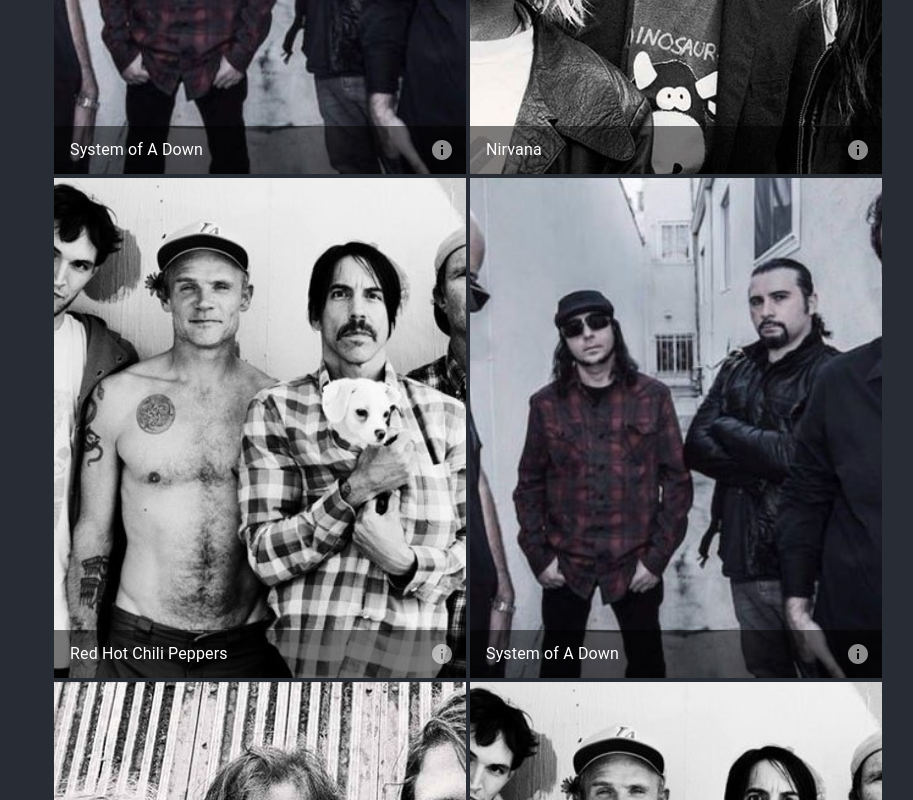
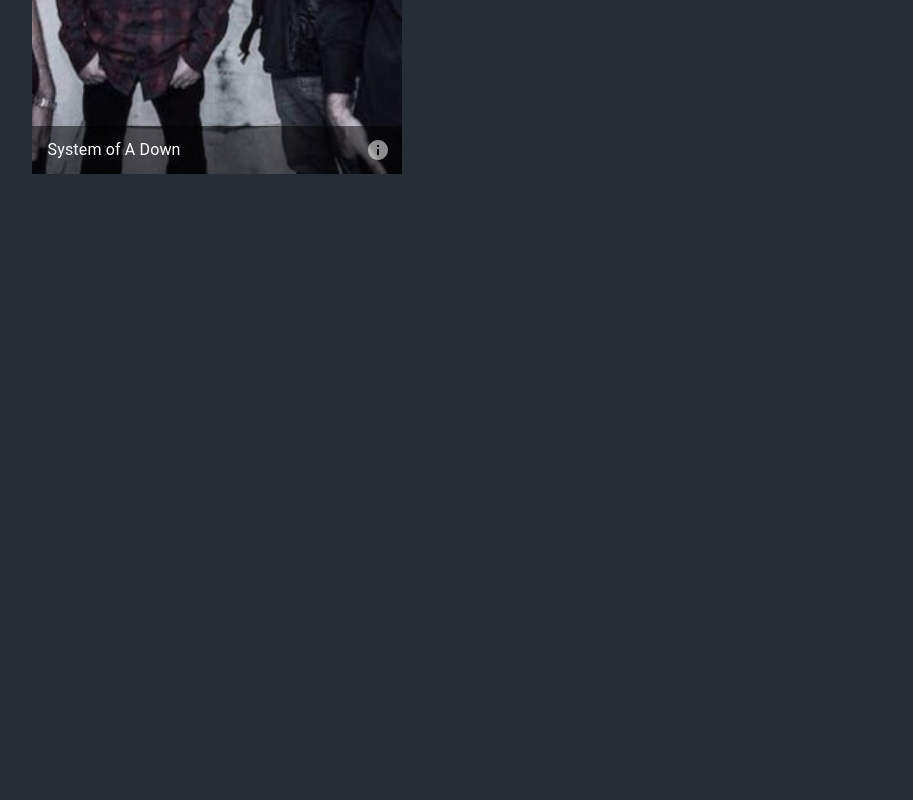
Before and after one commit to darrionkg/react-record-store, a React (Create React App) app: page /bands in a window 1280 px wide. Shown: the part 1040-1840 px from the top of the page, without its empty margins (172-1085 px from the left). After the commit the page ends 1214 px from the top, so only its background shows below. Built offline with nearby package versions, Linux system fonts and the light colour scheme.

Commit message:
updated routes and naming conventions

```diff
--- a/src/App.js
+++ b/src/App.js
@@ -13,16 +13,15 @@
   constructor(props) {
     super(props);
     this.state = {
-      masterProductList: []
+      masterList: []
     };
     this.handleAddingNewProductToList = this.handleAddingNewProductToList.bind(this);
   }
 
   handleAddingNewProductToList(newProduct){
-    var newMasterProductList = this.state.masterProductList.slice();
-    newMasterProductList.push(newProduct);
-    this.setState({masterProductList: newMasterProductList});
-    console.log(newMasterProductList);
+    var newMasterList = this.state.masterList.slice();
+    newMasterList.push(newProduct);
+    this.setState({masterList: newMasterList});
   }
 
   render(){
--- a/src/components/BandsList.jsx
+++ b/src/components/BandsList.jsx
@@ -39,30 +39,30 @@
     img: soad,
     title: 'System of A Down',
   },
-  {
-    img: nirvana,
-    title: 'Nirvana',
-  },
-  {
-    img: rhcp,
-    title: 'Red Hot Chili Peppers',
-  },
-  {
-    img: soad,
-    title: 'System of A Down',
-  },
-  {
-    img: nirvana,
-    title: 'Nirvana',
-  },
-  {
-    img: rhcp,
-    title: 'Red Hot Chili Peppers',
-  },
-  {
-    img: soad,
-    title: 'System of A Down',
-  }
+  // {
+  //   img: nirvana,
+  //   title: 'Nirvana2',
+  // },
+  // {
+  //   img: rhcp,
+  //   title: 'Red Hot Chili Peppers2',
+  // },
+  // {
+  //   img: soad,
+  //   title: 'System of A Down2',
+  // },
+  // {
+  //   img: nirvana,
+  //   title: 'Nirvana3',
+  // },
+  // {
+  //   img: rhcp,
+  //   title: 'Red Hot Chili Peppers3',
+  // },
+  // {
+  //   img: soad,
+  //   title: 'System of A Down3',
+  // }
 ]
 
 
--- a/src/components/Nav.jsx
+++ b/src/components/Nav.jsx
@@ -144,7 +144,7 @@
       <ListItemText primary={'Bands'} />
       </ListItem>
       </Link>
-      <Link to='/productlist' className={'noDecorationBlack'}><ListItem button key={'Shop'}>
+      <Link to='/shop' className={'noDecorationBlack'}><ListItem button key={'Shop'}>
       <ListItemText primary={'Shop'} />
       </ListItem>
       </Link>
--- a/src/components/Product.jsx
+++ b/src/components/Product.jsx
@@ -6,10 +6,12 @@
     <div>
       <style jsx>{`
         .color-toggle {
-          background-color: grey;
+          background-color: white;
           padding-left: 10%;
           padding-right: 10%;
           padding-top: 1%;
+          margin: 5%;
+          color: black;
         }
         .color-toggle:hover {
           background-color: lightgrey;
--- a/src/index.css
+++ b/src/index.css
@@ -13,6 +13,7 @@
 
 html, body-M {
   height: 100%;
+  width: 90%;
   margin: 0;
   background-color: #282c34;
 }
```
